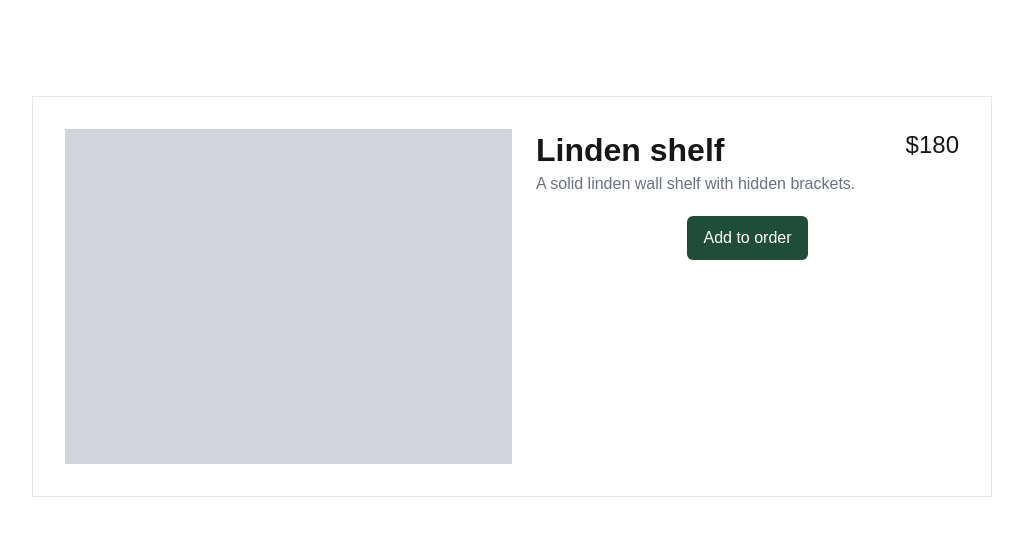
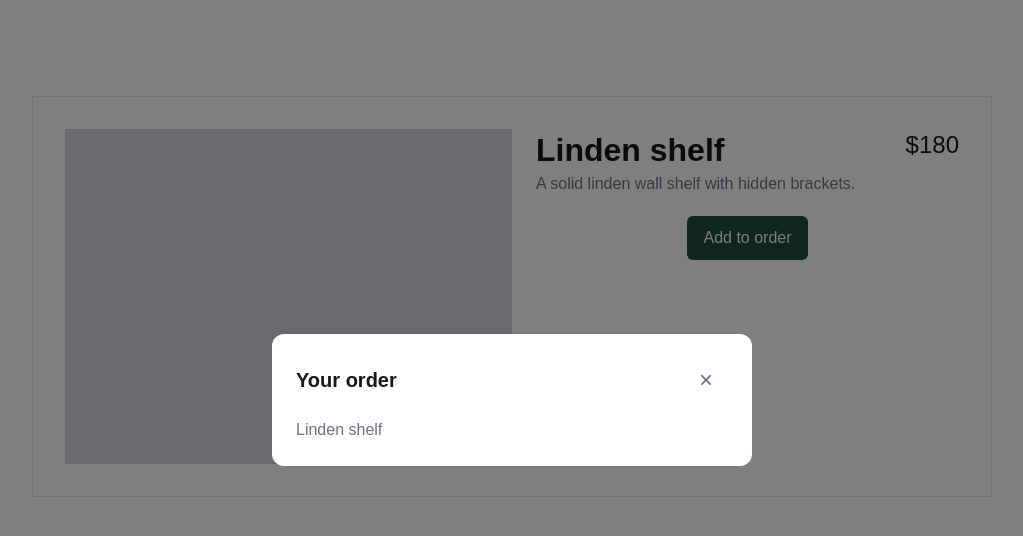
Before and after one commit to saumya673/product-order-sheet, a Next.js app: page / in a window 1280 px wide. Both pictures are taken after a click on the button "Add to order". Shown: the top 536 px of the page, without its empty margins (128-1151 px from the left). Built offline with nearby package versions, Linux system fonts and the light colour scheme.

Commit message:
feat: implement AddToOrder and Dialog components, update Product layout

```diff
--- a/package.json
+++ b/package.json
@@ -12,9 +12,11 @@
     "prepare": "husky"
   },
   "dependencies": {
+    "@hookform/resolvers": "^7.0.5",
     "next": "16.4.5",
     "react": "19.3.0",
     "react-dom": "19.3.0",
+    "react-hook-form": "^7.91.0",
     "zod": "^4.6.7"
   },
   "devDependencies": {
--- /dev/null
+++ b/src/components/AddToOrder.tsx
@@ -0,0 +1,30 @@
+"use client";
+
+import { useRef } from "react";
+import Dialog from "@/components/Dialog";
+import type { Product } from "@/schema/product";
+
+type AddToOrderProps = {
+  product: Product;
+};
+
+const AddToOrder = ({ product }: AddToOrderProps) => {
+  const dialogRef = useRef<HTMLDialogElement>(null);
+
+  return (
+    <>
+      <button
+        type="button"
+        onClick={() => dialogRef.current?.showModal()}
+        className="rounded-md px-4 py-2 mt-5 self-center min-h-11 w-full md:w-auto bg-primary text-primary-foreground hover:bg-primary-hover"
+      >
+        Add to order
+      </button>
+      <Dialog ref={dialogRef} title="Your order">
+        <p className="text-muted">{product.name}</p>
+      </Dialog>
+    </>
+  );
+};
+
+export default AddToOrder;
--- /dev/null
+++ b/src/components/Dialog.tsx
@@ -0,0 +1,36 @@
+import { type ReactNode, type Ref, useId } from "react";
+
+type DialogProps = {
+  ref: Ref<HTMLDialogElement>;
+  title: string;
+  children: ReactNode;
+};
+
+const Dialog = ({ ref, title, children }: DialogProps) => {
+  const titleId = useId();
+
+  return (
+    <dialog
+      ref={ref}
+      aria-labelledby={titleId}
+      className="mt-auto w-full max-w-none rounded-t-xl bg-background p-6 text-foreground backdrop:bg-black/50 md:m-auto md:max-w-120 md:rounded-xl"
+    >
+      <div className="flex items-center justify-between gap-4">
+        <h2 id={titleId} className="text-xl font-bold">
+          {title}
+        </h2>
+        <button
+          type="button"
+          aria-label="Close"
+          onClick={(event) => event.currentTarget.closest("dialog")?.close()}
+          className="flex min-h-11 min-w-11 items-center justify-center rounded-md text-2xl text-muted hover:text-foreground"
+        >
+          <span aria-hidden="true">×</span>
+        </button>
+      </div>
+      <div className="mt-4">{children}</div>
+    </dialog>
+  );
+};
+
+export default Dialog;
--- a/src/components/Product.tsx
+++ b/src/components/Product.tsx
@@ -1,33 +1,26 @@
+import AddToOrder from "@/components/AddToOrder";
 import { formatMoney } from "@/lib/pricing";
+import type { Product as ProductData } from "@/schema/product";
 
-type ProductProps = {
-  name: string;
-  description: string;
-  priceCents: number;
-};
+const Product = (product: ProductData) => {
+  const { name, description, priceCents } = product;
 
-const Product = ({ name, description, priceCents }: ProductProps) => {
   return (
-    <div className="p-8 flex flex-col lg:flex-row gap-6 border border-border">
+    <div className="p-8 flex flex-col md:flex-row gap-6 border border-border">
       <div
         role="img"
         aria-label={name}
-        className="aspect-4/3 w-full lg:w-1/2 bg-placeholder"
+        className="aspect-4/3 w-full md:w-1/2 bg-placeholder"
       />
-      <div className="flex flex-col items-start lg:flex-1">
+      <div className="flex flex-col items-start md:flex-1">
         <div className="flex justify-between gap-4 w-full">
           <div>
-            <h2 className="text-2xl lg:text-[32px] font-bold">{name}</h2>
+            <h2 className="text-2xl md:text-[32px] font-bold">{name}</h2>
             <p className="text-muted">{description}</p>
           </div>
-          <div className="text-xl lg:text-2xl">{formatMoney(priceCents)}</div>
+          <div className="text-xl md:text-2xl">{formatMoney(priceCents)}</div>
         </div>
-        <button
-          type="button"
-          className="rounded-md px-4 py-2 mt-5 self-center min-h-11 w-full lg:w-auto bg-primary text-primary-foreground hover:bg-primary-hover"
-        >
-          Add to order
-        </button>
+        <AddToOrder product={product} />
       </div>
     </div>
   );
```
Also changed, not shown: 2 other files (tests, documents, lock files or other folders).
